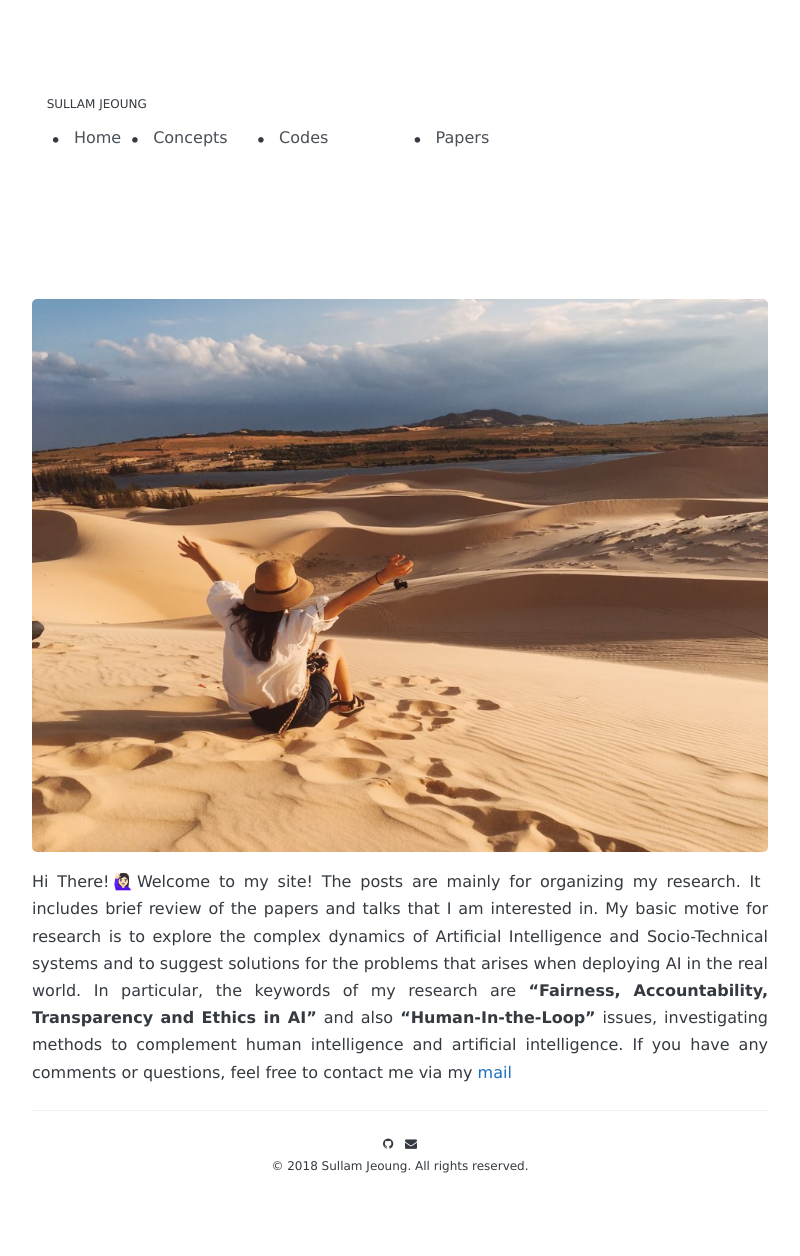
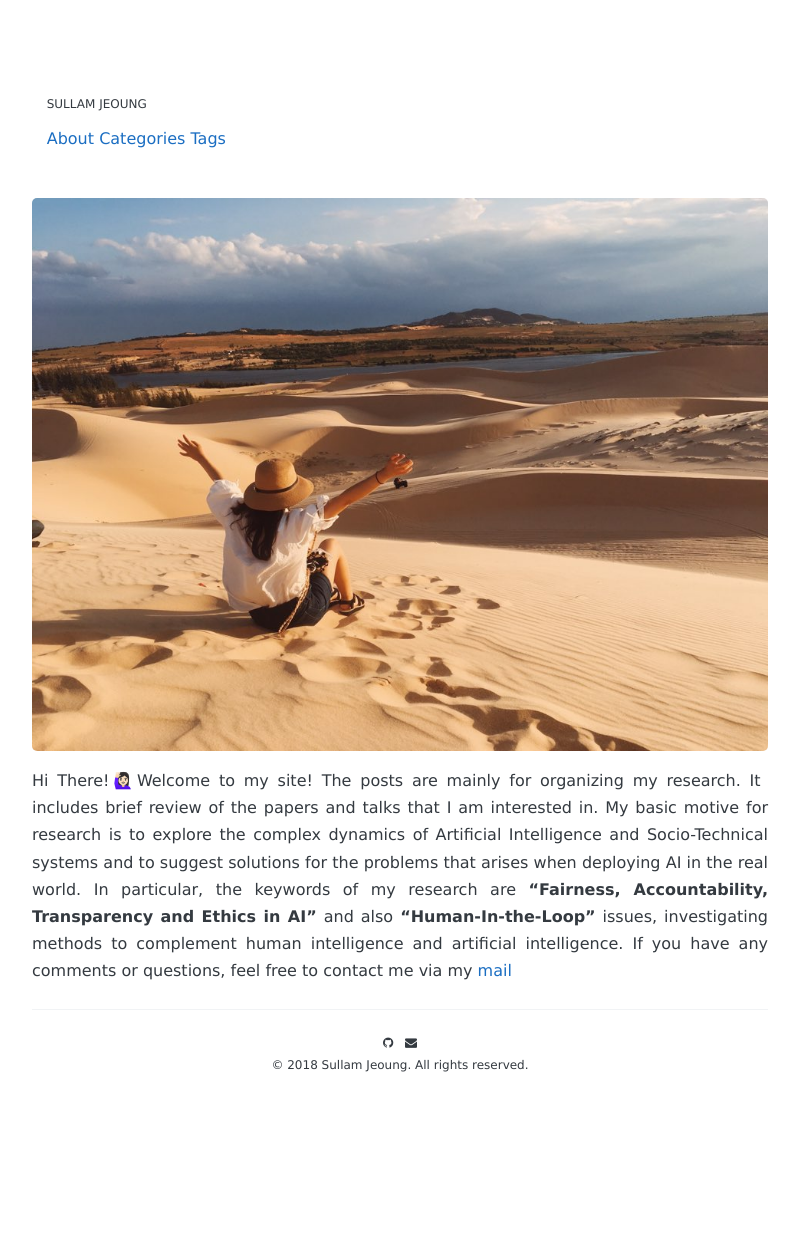
Before and after one commit to sullamij/sullamij.research.github.io, a Jekyll site: the page built from index.md, in a window 1280 px wide. Shown: the whole page, without its empty margins (240-1040 px from the left). Built offline with Jekyll 4.4.1, drawn with Linux system fonts in a browser that asks for light colours; some web fonts are replaced; the list of posts is cut into pages by our own code; after the commit the page ends 1155 px from its top, so only the background shows below that.

Commit message:
Update page.html

```diff
--- a/_layouts/page.html
+++ b/_layouts/page.html
@@ -8,34 +8,19 @@
     <a href="{{ site.url }}{{ site.baseurl }}">{{ site.name }}</a>
   </div>
   <nav class="header-nav">
+    {% for nav in site.nav %}
 
-    <ul class='cat1'>
-      <li><a href="/">Home</a></li>
+    {% if nav.url contains 'http://' or nav.url contains 'https://' %}
 
-      <li><a href="/">Concepts</a>
-        <ul>
-            <li><a href="/Concepts/Stats">Statistics</a></li>
-            <li><a href="/Concepts/NLP">NLP</a></li>
-            <li><a href="/Concepts/ETC">ETC</a></li>
-        </ul>
-      </li>
+    <a href="{{ nav.url }}">{{ nav.name }}</a>
 
-      <li><a href="/">Codes</a>
-        <ul>
-          <li><a href="/Codes/FS">From Scratch</a></li>
-          <li><a href="/Codes/FS">Tips</a></li>
-        </ul>
-      </li>
+    {% else %}
 
-      <li><a href="/">Papers</a>
-        <ul>
-            <li><a href="/Papers/FATE">FATE</a></li>
-            <li><a href="/Papers/NLP">NLP</a></li>
-            <li><a href="/Papers/ETC">ETC</a></li>
-        </ul>
-      </li>
-    </ul>
+    <a href="{{ nav.url | prepend: site.baseurl }}">{{ nav.name }}</a>
 
+    {% endif %}
+
+    {% endfor %}
   </nav>
 </header>
 
```
